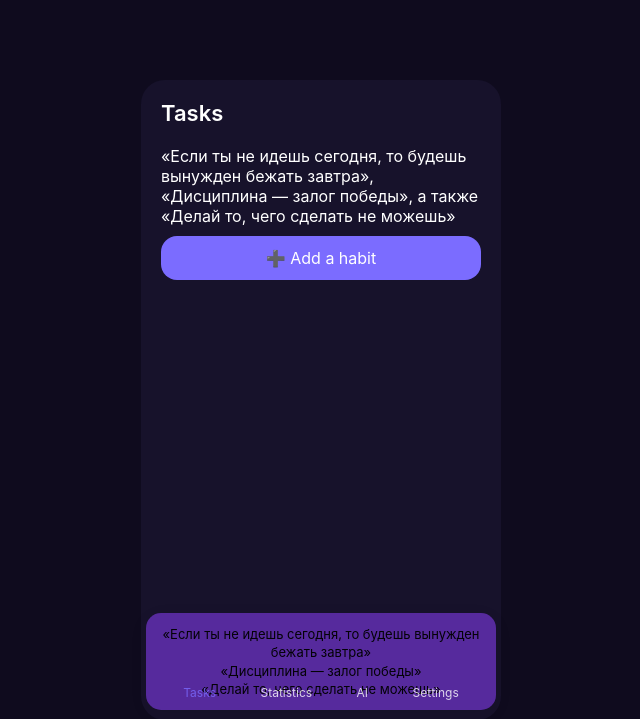
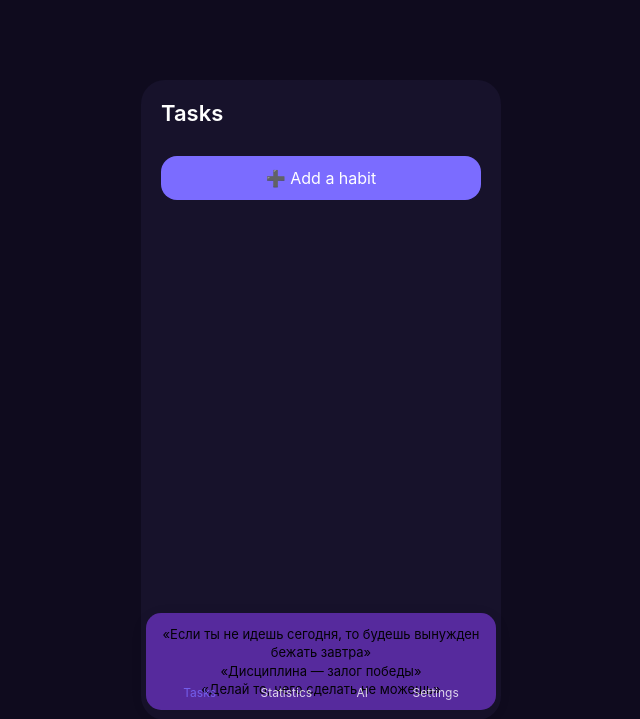
Before and after one commit to SanzharInvincible/To_Do, a Flask app: page / in a window 1280 px wide. Shown: the top 719 px of the page, without its empty margins (319-959 px from the left). Run offline with Flask 3, Linux system fonts and the light colour scheme.

Commit message:
Update index.html

```diff
--- a/frontend/templates/index.html
+++ b/frontend/templates/index.html
@@ -13,7 +13,6 @@
 
     <div class="screen active" id="today">
         <div class="header">Tasks</div>
-        <p>«Если ты не идешь сегодня, то будешь вынужден бежать завтра», «Дисциплина — залог победы», а также «Делай то, чего сделать не можешь»</p>
         <div id="habit-list"></div>
 
         <div id="new-task-container" style="display:none;">
```
